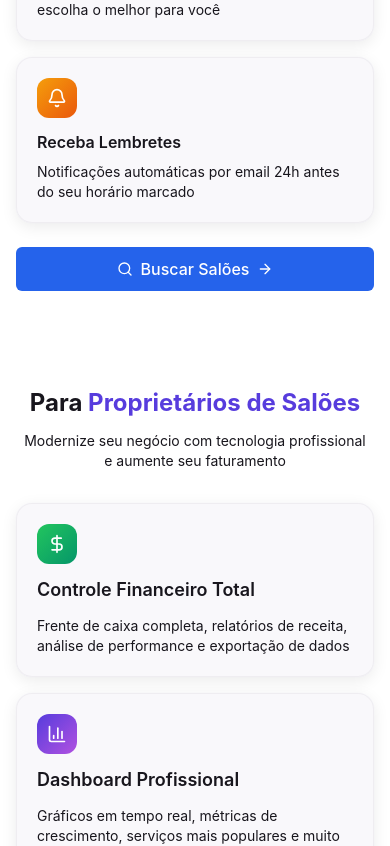
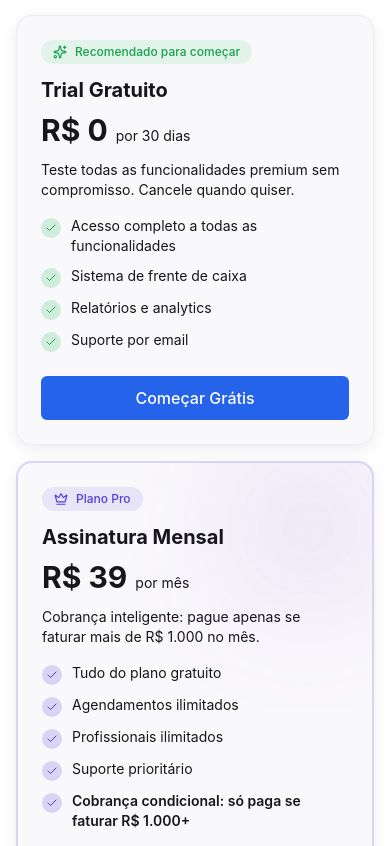
Before and after one commit to eliascordeiro/salao, a Next.js app: page / in a window 390 px wide. Shown: the part 4089-4935 px from the top of the page. Built offline with nearby package versions, Linux system fonts and the light colour scheme; no server answers.

Commit message:
feat: adicionar seção de preços detalhada antes do CTA final

```diff
--- a/app/(marketing)/page.tsx
+++ b/app/(marketing)/page.tsx
@@ -72,173 +72,6 @@ export default function LandingPage() {
           </div>
         </section>
       </GridBackground>
-
-      {/* Features Section */}
-      <section className="container px-4 py-12 sm:py-16 md:py-20">
-        <div className="text-center max-w-3xl mx-auto mb-8 sm:mb-10 md:mb-12 px-2">
-          <h2 className="text-2xl sm:text-3xl md:text-4xl font-bold mb-3 sm:mb-4">
-            Funcionalidades completas para{" "}
-            <span className="text-primary">
-              seu negócio crescer
-            </span>
-          </h2>
-          <p className="text-sm sm:text-base md:text-lg text-muted-foreground">
-            Ferramentas profissionais para modernizar sua gestão e aumentar seu faturamento
-          </p>
-        </div>
-
-        <div className="grid grid-cols-1 sm:grid-cols-2 lg:grid-cols-3 gap-4 sm:gap-5 md:gap-6 max-w-7xl mx-auto">
-          {/* Cashier/POS */}
-          <GlassCard className="p-4 sm:p-5 md:p-6 group hover:shadow-xl transition-all duration-300 hover:-translate-y-1">
-            <div className="mb-3 sm:mb-4 w-10 h-10 sm:w-12 sm:h-12 rounded-xl bg-gradient-to-br from-green-500 to-emerald-600 flex items-center justify-center group-hover:scale-110 transition-transform flex-shrink-0">
-              <DollarSign className="h-5 w-5 sm:h-6 sm:w-6 text-white" />
-            </div>
-            <h3 className="text-lg sm:text-xl font-semibold mb-2">Frente de Caixa</h3>
-            <p className="text-sm sm:text-base text-muted-foreground mb-3 sm:mb-4">
-              Sistema completo de fechamento de contas com múltiplos métodos de pagamento, descontos e geração de recibos automáticos.
-            </p>
-            <ul className="space-y-1.5 sm:space-y-2 text-xs sm:text-sm text-muted-foreground">
-              <li className="flex items-center gap-2">
-                <Check className="h-3.5 w-3.5 sm:h-4 sm:w-4 text-green-500 flex-shrink-0" />
-                <span>Pagamento em dinheiro, cartão e PIX</span>
-              </li>
-              <li className="flex items-center gap-2">
-                <Check className="h-3.5 w-3.5 sm:h-4 sm:w-4 text-green-500 flex-shrink-0" />
-                <span>Aplicação de descontos</span>
-              </li>
-              <li className="flex items-center gap-2">
-                <Check className="h-3.5 w-3.5 sm:h-4 sm:w-4 text-green-500 flex-shrink-0" />
-                <span>Histórico completo de transações</span>
-              </li>
-            </ul>
-          </GlassCard>
-
-          {/* Analytics */}
-          <GlassCard className="p-4 sm:p-5 md:p-6 group hover:shadow-xl transition-all duration-300 hover:-translate-y-1">
-            <div className="mb-3 sm:mb-4 w-10 h-10 sm:w-12 sm:h-12 rounded-xl bg-gradient-to-br from-primary to-accent flex items-center justify-center group-hover:scale-110 transition-transform flex-shrink-0">
-              <BarChart3 className="h-5 w-5 sm:h-6 sm:w-6 text-white" />
-            </div>
-            <h3 className="text-lg sm:text-xl font-semibold mb-2">Relatórios Analytics</h3>
-            <p className="text-sm sm:text-base text-muted-foreground mb-3 sm:mb-4">
-              Dashboard profissional com gráficos, métricas de desempenho e relatórios exportáveis em CSV.
-            </p>
-            <ul className="space-y-1.5 sm:space-y-2 text-xs sm:text-sm text-muted-foreground">
-              <li className="flex items-center gap-2">
-                <Check className="h-3.5 w-3.5 sm:h-4 sm:w-4 text-primary flex-shrink-0" />
-                <span>Acompanhamento de receita em tempo real</span>
-              </li>
-              <li className="flex items-center gap-2">
-                <Check className="h-3.5 w-3.5 sm:h-4 sm:w-4 text-primary flex-shrink-0" />
-                <span>Análise de serviços mais populares</span>
-              </li>
-              <li className="flex items-center gap-2">
-                <Check className="h-3.5 w-3.5 sm:h-4 sm:w-4 text-primary flex-shrink-0" />
-                <span>Exportação de dados para Excel</span>
-              </li>
-            </ul>
-          </GlassCard>
-
-          {/* Online Scheduling */}
-          <GlassCard className="p-4 sm:p-5 md:p-6 group hover:shadow-xl transition-all duration-300 hover:-translate-y-1">
-            <div className="mb-3 sm:mb-4 w-10 h-10 sm:w-12 sm:h-12 rounded-xl bg-gradient-to-br from-blue-500 to-cyan-600 flex items-center justify-center group-hover:scale-110 transition-transform flex-shrink-0">
-              <Clock className="h-5 w-5 sm:h-6 sm:w-6 text-white" />
-            </div>
-            <h3 className="text-lg sm:text-xl font-semibold mb-2">Agendamento Online</h3>
-            <p className="text-sm sm:text-base text-muted-foreground mb-3 sm:mb-4">
-              Seus clientes agendam 24/7 através da plataforma, sem ligações ou mensagens. Tudo automatizado.
-            </p>
-            <ul className="space-y-1.5 sm:space-y-2 text-xs sm:text-sm text-muted-foreground">
-              <li className="flex items-center gap-2">
-                <Check className="h-3.5 w-3.5 sm:h-4 sm:w-4 text-blue-500 flex-shrink-0" />
-                <span>Disponível 24 horas por dia</span>
-              </li>
-              <li className="flex items-center gap-2">
-                <Check className="h-3.5 w-3.5 sm:h-4 sm:w-4 text-blue-500 flex-shrink-0" />
-                <span>Confirmação automática por email</span>
-              </li>
-              <li className="flex items-center gap-2">
-                <Check className="h-3.5 w-3.5 sm:h-4 sm:w-4 text-blue-500 flex-shrink-0" />
-                <span>Sistema anti-conflito de horários</span>
-              </li>
-            </ul>
-          </GlassCard>
-
-          {/* Payments */}
-          <GlassCard className="p-4 sm:p-5 md:p-6 group hover:shadow-xl transition-all duration-300 hover:-translate-y-1">
-            <div className="mb-3 sm:mb-4 w-10 h-10 sm:w-12 sm:h-12 rounded-xl bg-gradient-to-br from-purple-500 to-pink-600 flex items-center justify-center group-hover:scale-110 transition-transform flex-shrink-0">
-              <CreditCard className="h-5 w-5 sm:h-6 sm:w-6 text-white" />
-            </div>
-            <h3 className="text-lg sm:text-xl font-semibold mb-2">Pagamentos Integrados</h3>
-            <p className="text-sm sm:text-base text-muted-foreground mb-3 sm:mb-4">
-              Integração com Stripe para cobranças automáticas da plataforma com transparência total.
-            </p>
-            <ul className="space-y-1.5 sm:space-y-2 text-xs sm:text-sm text-muted-foreground">
-              <li className="flex items-center gap-2">
-                <Check className="h-3.5 w-3.5 sm:h-4 sm:w-4 text-purple-500 flex-shrink-0" />
-                <span>Cobrança automática mensal</span>
-              </li>
-              <li className="flex items-center gap-2">
-                <Check className="h-3.5 w-3.5 sm:h-4 sm:w-4 text-purple-500 flex-shrink-0" />
-                <span>Cartão de crédito seguro</span>
-              </li>
-              <li className="flex items-center gap-2">
-                <Check className="h-3.5 w-3.5 sm:h-4 sm:w-4 text-purple-500 flex-shrink-0" />
-                <span>Histórico de faturas</span>
-              </li>
-            </ul>
-          </GlassCard>
-
-          {/* Notifications */}
-          <GlassCard className="p-4 sm:p-5 md:p-6 group hover:shadow-xl transition-all duration-300 hover:-translate-y-1">
-            <div className="mb-3 sm:mb-4 w-10 h-10 sm:w-12 sm:h-12 rounded-xl bg-gradient-to-br from-amber-500 to-orange-600 flex items-center justify-center group-hover:scale-110 transition-transform flex-shrink-0">
-              <Bell className="h-5 w-5 sm:h-6 sm:w-6 text-white" />
-            </div>
-            <h3 className="text-lg sm:text-xl font-semibold mb-2">Notificações Automáticas</h3>
-            <p className="text-sm sm:text-base text-muted-foreground mb-3 sm:mb-4">
-              Sistema de emails automáticos para confirmar, lembrar e atualizar clientes sobre agendamentos.
-            </p>
-            <ul className="space-y-1.5 sm:space-y-2 text-xs sm:text-sm text-muted-foreground">
-              <li className="flex items-center gap-2">
-                <Check className="h-3.5 w-3.5 sm:h-4 sm:w-4 text-amber-500 flex-shrink-0" />
-                <span>Confirmação imediata por email</span>
-              </li>
-              <li className="flex items-center gap-2">
-                <Check className="h-3.5 w-3.5 sm:h-4 sm:w-4 text-amber-500 flex-shrink-0" />
-                <span>Lembretes 24h antes</span>
-              </li>
-              <li className="flex items-center gap-2">
-                <Check className="h-3.5 w-3.5 sm:h-4 sm:w-4 text-amber-500 flex-shrink-0" />
-                <span>Avisos de cancelamento</span>
-              </li>
-            </ul>
-          </GlassCard>
-
-          {/* Premium UI */}
-          <GlassCard className="p-4 sm:p-5 md:p-6 group hover:shadow-xl transition-all duration-300 hover:-translate-y-1">
-            <div className="mb-3 sm:mb-4 w-10 h-10 sm:w-12 sm:h-12 rounded-xl bg-gradient-to-br from-rose-500 to-pink-600 flex items-center justify-center group-hover:scale-110 transition-transform flex-shrink-0">
-              <Sparkles className="h-5 w-5 sm:h-6 sm:w-6 text-white" />
-            </div>
-            <h3 className="text-lg sm:text-xl font-semibold mb-2">Interface Premium</h3>
-            <p className="text-sm sm:text-base text-muted-foreground mb-3 sm:mb-4">
-              Design moderno com efeitos glass morphism, animações 3D e experiência profissional.
-            </p>
-            <ul className="space-y-1.5 sm:space-y-2 text-xs sm:text-sm text-muted-foreground">
-              <li className="flex items-center gap-2">
-                <Check className="h-3.5 w-3.5 sm:h-4 sm:w-4 text-rose-500 flex-shrink-0" />
-                <span>Design responsivo mobile-first</span>
-              </li>
-              <li className="flex items-center gap-2">
-                <Check className="h-3.5 w-3.5 sm:h-4 sm:w-4 text-rose-500 flex-shrink-0" />
-                <span>Tema claro e escuro</span>
-              </li>
-              <li className="flex items-center gap-2">
-                <Check className="h-3.5 w-3.5 sm:h-4 sm:w-4 text-rose-500 flex-shrink-0" />
-                <span>Animações suaves</span>
-              </li>
-            </ul>
-          </GlassCard>
-        </div>
-      </section>
 
       {/* Pricing Section */}
       <section className="container px-4 py-12 sm:py-16 md:py-20">
@@ -493,6 +326,137 @@ export default function LandingPage() {
               </GlassCard>
             </div>
 
+            {/* Pricing Section Before CTA */}
+            <div className="mt-12 sm:mt-16 md:mt-20 mb-12 sm:mb-16">
+              <div className="text-center max-w-3xl mx-auto mb-8 sm:mb-10 md:mb-12 px-2">
+                <h2 className="text-2xl sm:text-3xl md:text-4xl font-bold mb-3 sm:mb-4">
+                  Planos{" "}
+                  <span className="text-primary">
+                    simples e transparentes
+                  </span>
+                </h2>
+                <p className="text-sm sm:text-base md:text-lg text-muted-foreground">
+                  Sem surpresas. Pague apenas pelo que usar com cobrança condicional inteligente.
+                </p>
+              </div>
+
+              <div className="max-w-4xl mx-auto grid grid-cols-1 md:grid-cols-2 gap-4 sm:gap-5 md:gap-6 mb-8">
+                {/* Free Trial */}
+                <GlassCard className="p-6 sm:p-7 md:p-8 hover:shadow-2xl transition-all duration-300">
+                  <div className="mb-4 sm:mb-5 md:mb-6">
+                    <div className="inline-flex items-center gap-2 px-3 py-1 rounded-full bg-green-500/10 text-green-600 dark:text-green-400 text-xs sm:text-sm font-medium mb-3 sm:mb-4">
+                      <Sparkles className="h-3.5 w-3.5 sm:h-4 sm:w-4" />
+                      <span>Recomendado para começar</span>
+                    </div>
+                    <h3 className="text-xl sm:text-2xl font-bold mb-2">Trial Gratuito</h3>
+                    <div className="flex items-baseline gap-2 mb-3 sm:mb-4">
+                      <span className="text-3xl sm:text-4xl font-bold">R$ 0</span>
+                      <span className="text-sm sm:text-base text-muted-foreground">por 30 dias</span>
+                    </div>
+                    <p className="text-sm sm:text-base text-muted-foreground">
+                      Teste todas as funcionalidades premium sem compromisso. Cancele quando quiser.
+                    </p>
+                  </div>
+                  <ul className="space-y-2.5 sm:space-y-3 mb-6 sm:mb-7 md:mb-8">
+                    <li className="flex items-start gap-2.5 sm:gap-3">
+                      <div className="w-5 h-5 rounded-full bg-green-500/20 flex items-center justify-center flex-shrink-0 mt-0.5">
+                        <Check className="h-3 w-3 text-green-600 dark:text-green-400" />
+                      </div>
+                      <span className="text-sm sm:text-base">Acesso completo a todas as funcionalidades</span>
+                    </li>
+                    <li className="flex items-start gap-2.5 sm:gap-3">
+                      <div className="w-5 h-5 rounded-full bg-green-500/20 flex items-center justify-center flex-shrink-0 mt-0.5">
+                        <Check className="h-3 w-3 text-green-600 dark:text-green-400" />
+                      </div>
+                      <span className="text-sm sm:text-base">Sistema de frente de caixa</span>
+                    </li>
+                    <li className="flex items-start gap-2.5 sm:gap-3">
+                      <div className="w-5 h-5 rounded-full bg-green-500/20 flex items-center justify-center flex-shrink-0 mt-0.5">
+                        <Check className="h-3 w-3 text-green-600 dark:text-green-400" />
+                      </div>
+                      <span className="text-sm sm:text-base">Relatórios e analytics</span>
+                    </li>
+                    <li className="flex items-start gap-2.5 sm:gap-3">
+                      <div className="w-5 h-5 rounded-full bg-green-500/20 flex items-center justify-center flex-shrink-0 mt-0.5">
+                        <Check className="h-3 w-3 text-green-600 dark:text-green-400" />
+                      </div>
+                      <span className="text-sm sm:text-base">Suporte por email</span>
+                    </li>
+                  </ul>
+                  <Link href="/cadastro-salao" className="block">
+                    <Button className="w-full" size="lg">
+                      Começar Grátis
+                    </Button>
+                  </Link>
+                </GlassCard>
+
+                {/* Paid Plan */}
+                <GlassCard className="p-6 sm:p-7 md:p-8 hover:shadow-2xl transition-all duration-300 border-2 border-primary/20 relative overflow-hidden">
+                  <div className="absolute top-0 right-0 w-32 h-32 bg-gradient-to-br from-primary/20 to-accent/20 blur-3xl rounded-full -z-10" />
+                  <div className="mb-4 sm:mb-5 md:mb-6">
+                    <div className="inline-flex items-center gap-2 px-3 py-1 rounded-full bg-primary/10 text-primary text-xs sm:text-sm font-medium mb-3 sm:mb-4">
+                      <Crown className="h-3.5 w-3.5 sm:h-4 sm:w-4" />
+                      <span>Plano Pro</span>
+                    </div>
+                    <h3 className="text-xl sm:text-2xl font-bold mb-2">Assinatura Mensal</h3>
+                    <div className="flex items-baseline gap-2 mb-3 sm:mb-4">
+                      <span className="text-3xl sm:text-4xl font-bold">R$ 39</span>
+                      <span className="text-sm sm:text-base text-muted-foreground">por mês</span>
+                    </div>
+                    <p className="text-sm sm:text-base text-muted-foreground">
+                      Cobrança inteligente: pague apenas se faturar mais de R$ 1.000 no mês.
+                    </p>
+                  </div>
+                  <ul className="space-y-2.5 sm:space-y-3 mb-6 sm:mb-7 md:mb-8">
+                    <li className="flex items-start gap-2.5 sm:gap-3">
+                      <div className="w-5 h-5 rounded-full bg-primary/20 flex items-center justify-center flex-shrink-0 mt-0.5">
+                        <Check className="h-3 w-3 text-primary" />
+                      </div>
+                      <span className="text-sm sm:text-base">Tudo do plano gratuito</span>
+                    </li>
+                    <li className="flex items-start gap-2.5 sm:gap-3">
+                      <div className="w-5 h-5 rounded-full bg-primary/20 flex items-center justify-center flex-shrink-0 mt-0.5">
+                        <Check className="h-3 w-3 text-primary" />
+                      </div>
+                      <span className="text-sm sm:text-base">Agendamentos ilimitados</span>
+                    </li>
+                    <li className="flex items-start gap-2.5 sm:gap-3">
+                      <div className="w-5 h-5 rounded-full bg-primary/20 flex items-center justify-center flex-shrink-0 mt-0.5">
+                        <Check className="h-3 w-3 text-primary" />
+                      </div>
+                      <span className="text-sm sm:text-base">Profissionais ilimitados</span>
+                    </li>
+                    <li className="flex items-start gap-2.5 sm:gap-3">
+                      <div className="w-5 h-5 rounded-full bg-primary/20 flex items-center justify-center flex-shrink-0 mt-0.5">
+                        <Check className="h-3 w-3 text-primary" />
+                      </div>
+                      <span className="text-sm sm:text-base">Suporte prioritário</span>
+                    </li>
+                    <li className="flex items-start gap-2.5 sm:gap-3">
+                      <div className="w-5 h-5 rounded-full bg-primary/20 flex items-center justify-center flex-shrink-0 mt-0.5">
+                        <Check className="h-3 w-3 text-primary" />
+                      </div>
+                      <span className="text-sm sm:text-base font-semibold">Cobrança condicional: só paga se faturar R$ 1.000+</span>
+                    </li>
+                  </ul>
+                  <Link href="/cadastro-salao" className="block">
+                    <Button className="w-full" size="lg" variant="default">
+                      Iniciar Trial de 30 Dias
+                    </Button>
+                  </Link>
+                </GlassCard>
+              </div>
+
+              {/* Fair Pricing Alert */}
+              <div className="max-w-4xl mx-auto">
+                <div className="p-4 sm:p-5 rounded-xl bg-primary/5 border border-primary/20">
+                  <p className="text-sm sm:text-base text-center">
+                    <span className="font-semibold">💡 Sistema Justo:</span> Nos primeiros 30 dias é grátis. Depois, você só paga R$ 39/mês se seu salão faturar mais de R$ 1.000 no período. Faturou menos? Não paga nada naquele mês!
+                  </p>
+                </div>
+              </div>
+            </div>
+
             <div className="text-center px-4">
               <Link href="/cadastro-salao">
                 <Button size="lg" className="gap-2 group w-full sm:w-auto">
```
